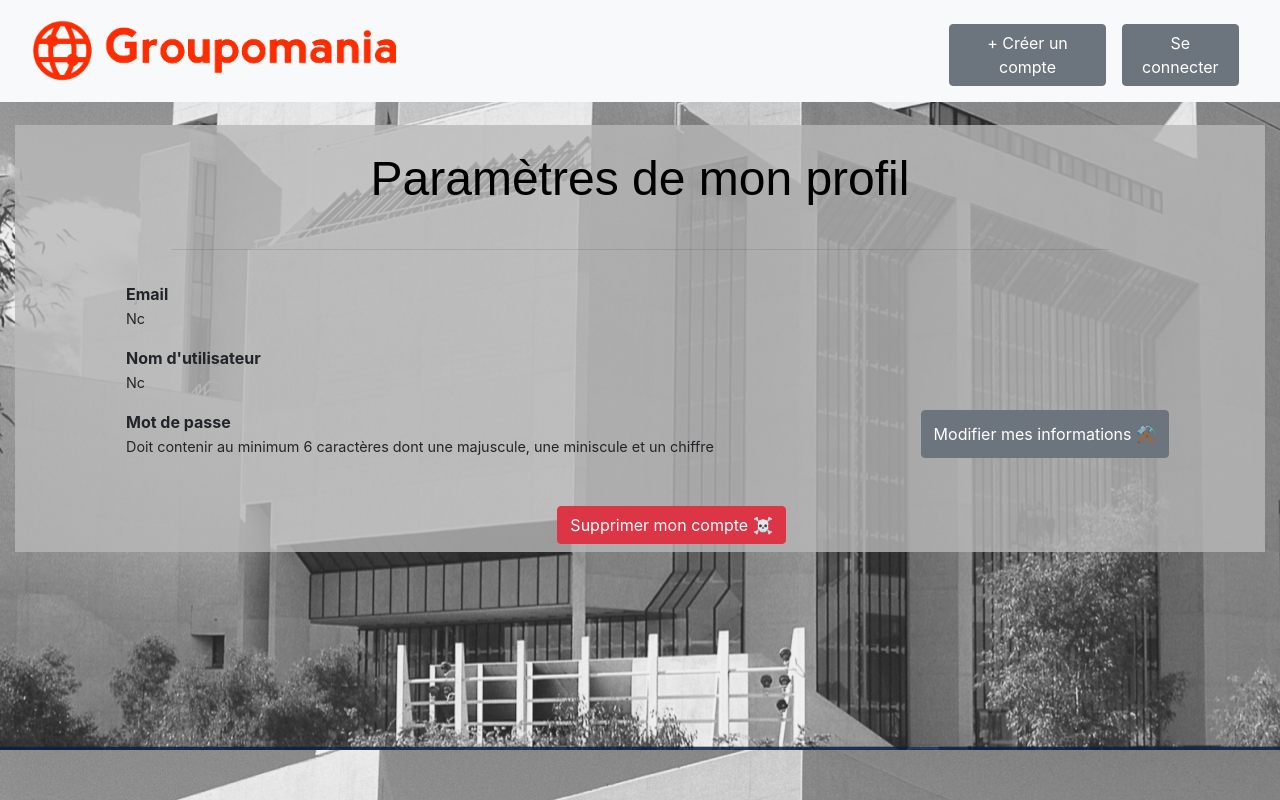
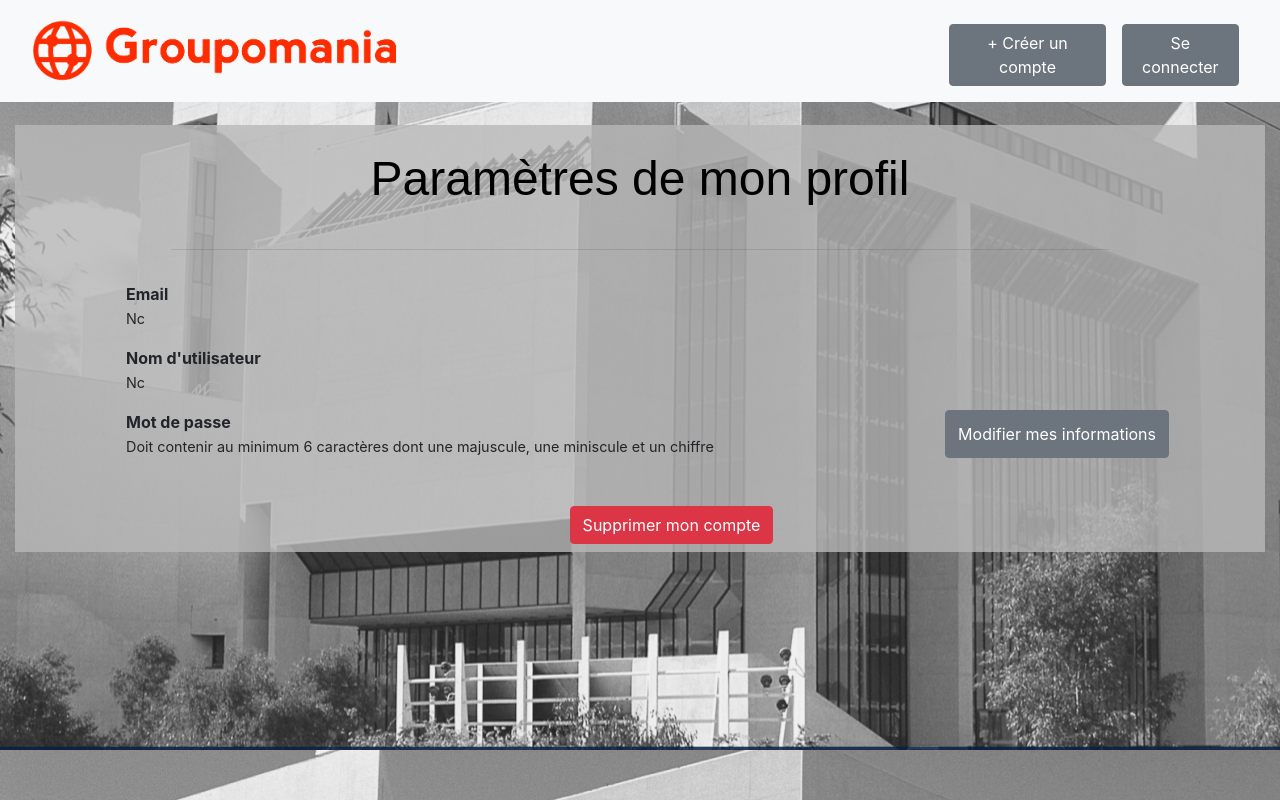
Before and after one commit to Aije1405/Groupomania-P7, a Vue app in the folder frontend/: page /user in a window 1280 px wide. Built offline with nearby package versions, Linux system fonts and the light colour scheme; no server answers.

Commit message:
modification texte infos profil

```diff
--- a/frontend/src/components/CreatePost.vue
+++ b/frontend/src/components/CreatePost.vue
@@ -4,12 +4,12 @@
       <h3 class="mt-2">Créer un nouveau message</h3>
       <form enctype="multipart/form-data" action="/create" method="post">
         <div class="input-group ">
-          <label for="input_text">- Que voulez-vous nous dire ? -</label>
+          <label for="input_text">Votre texte</label>
           <br />
           <textarea v-model="contentPost.content" class="input-text" rows="3" id="input_text" type="text" />
         </div>
            <div>
-            <div class="inputFile"> Ajouter une image
+            <div class="inputFile">Votre image
                 <input name="inputFile" placeholder="Choisir un fichier" id="inputFile" type="file" class="inputFile" @change="onFileChange" accept="image/*">
             </div>
               <div class="image-preview" v-if="contentPost.imageData.length > 0">
--- a/frontend/src/views/login.vue
+++ b/frontend/src/views/login.vue
@@ -11,7 +11,7 @@
           <label for="inputPassword">🔒 Votre mot de passe</label>
           <input  type="password" class="form-control" id="inputPassword" v-model="dataLogin.password" />
         </div>
-        <small> ◾ Vous n'avez pas encore de compte ? <router-link class="redirection-signup" to="/signup">Alors enregistrez-vous ‼</router-link> ◾ </small> <br>
+        <small>Vous n'avez pas encore de compte ? <router-link class="redirection-signup" to="/signup">Alors enregistrez-vous ‼</router-link></small> <br>
         <button @click.prevent="logIn" type="submit" class="btn btn-danger mb-3 mt-3">Se connecter</button>
       </div>
     </form>
--- a/frontend/src/views/user.vue
+++ b/frontend/src/views/user.vue
@@ -22,7 +22,7 @@
             <small class="user-info__block__output">
               Doit contenir au minimum 6 caractères dont une majuscule, une miniscule et un chiffre </small>
           </div>
-          <button type="button" class="btn btn-secondary mr-5" data-toggle="modal" data-target="#BoxModalChgPwd" @click="testInputs">Modifier mes informations ⚒</button>
+          <button type="button" class="btn btn-secondary mr-5" data-toggle="modal" data-target="#BoxModalChgPwd" @click="testInputs">Modifier mes informations</button>
 
 <!--modale-->
           <div class="modal fade" id="BoxModalChgPwd" tabindex="-1" role="dialog" aria-labelledby="BoxModalChgPwd__title" aria-hidden="true">
@@ -71,7 +71,7 @@
 
 
         </div>
-        <button type="button" class="btn btn-danger white d-block mx-auto mt-5 mb-2" @click="deleteAccount">Supprimer mon compte ☠ </button>
+        <button type="button" class="btn btn-danger white d-block mx-auto mt-5 mb-2" @click="deleteAccount">Supprimer mon compte</button>
       </div>
     </section>
   </main>
```
